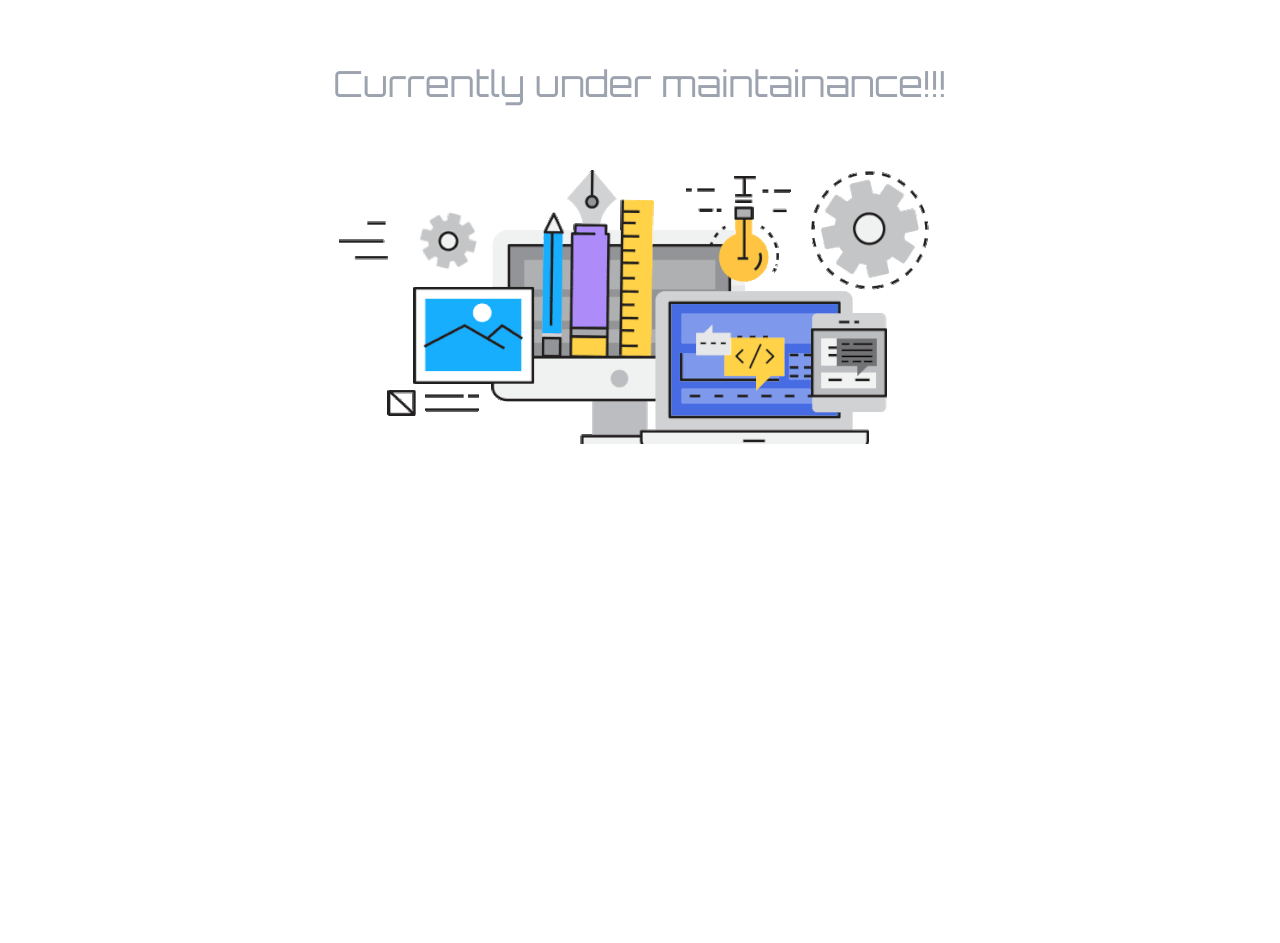
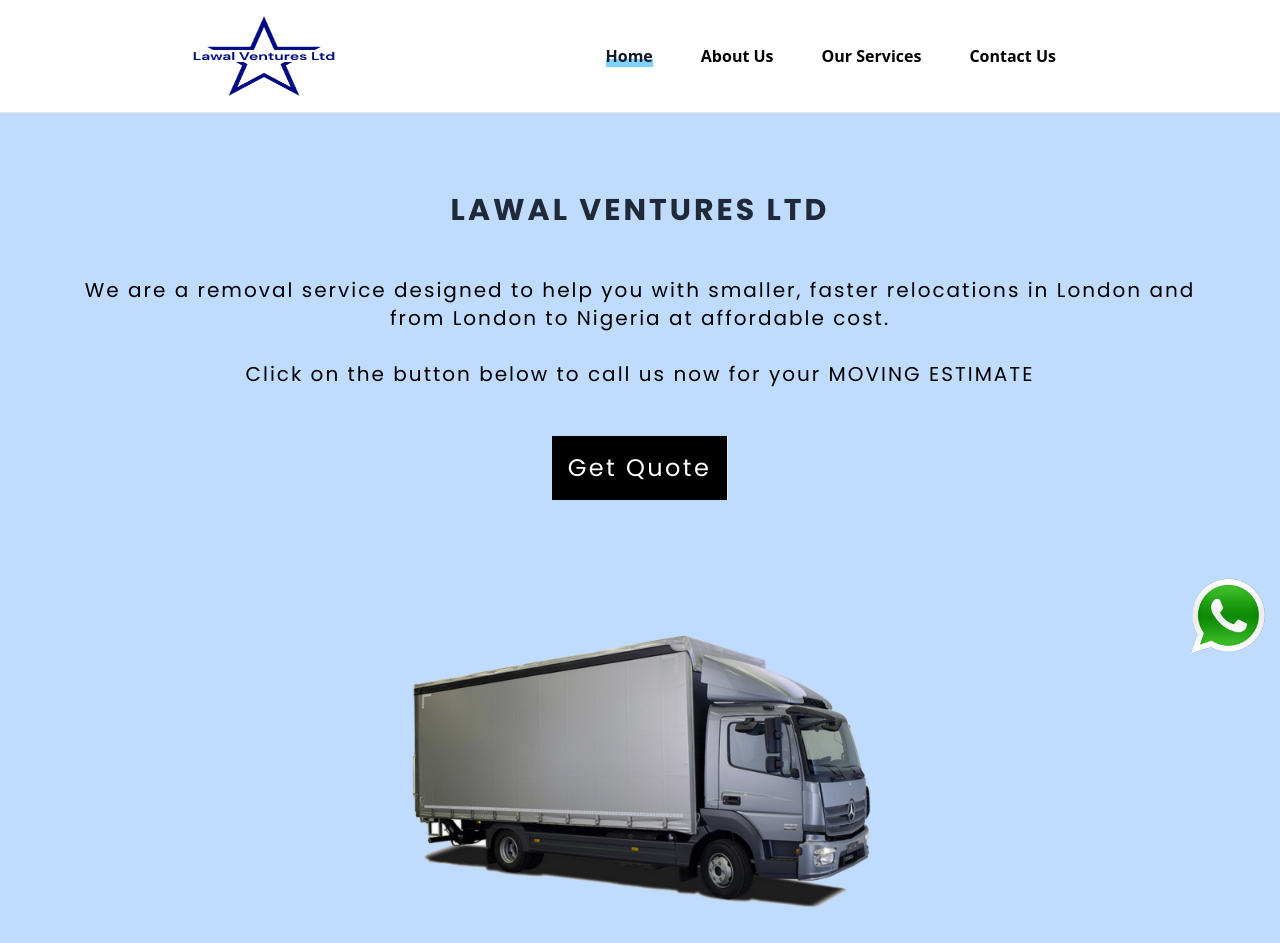
Before and after one commit to Devemmy01/Lawal-ventures, a website: page index.html in a window 1280 px wide. Shown: the top 943 px of the page. Before the commit the page ends 800 px from the top, so only its background shows below. Drawn offline with nearby package versions, Linux system fonts and the light colour scheme.

Commit message:
new commit

```diff
--- a/index.html
+++ b/index.html
@@ -19,14 +19,9 @@
   <link href="https://fonts.googleapis.com/css2?family=Poppins:ital,wght@0,100;0,200;0,300;0,400;0,500;0,600;0,700;0,800;0,900;1,100;1,200;1,300;1,400;1,500;1,600;1,700;1,800;1,900&display=swap" rel="stylesheet">
   <script src="https://cdnjs.cloudflare.com/ajax/libs/jquery/3.6.3/jquery.min.js"></script>
 </head>
-<body class="bg-slate-100"> <!--bg-blue-200-->
+<body class="bg-blue-200"> <!--bg-blue-200-->
 
-  <div class="mx-auto mainta  mt-28">
-    <h1 class="text-center font-display text-4xl mt-16 text-gray-400">Currently under maintainance!!! </h1>
-    <img src="img/maintenance.gif" class="mx-auto" alt="">
-  </div>
-
- <!----<div class="loader-wrapper w-full z-50 bg-white top-0 left-0 absolute flex justify-center items-center ">
+  <div class="loader-wrapper w-full z-50 bg-white top-0 left-0 absolute flex justify-center items-center ">
     <img class="w-30 h-28" src="Img/load.gif" alt="Lawal Ventures Ltd">
   </div>
 
@@ -209,7 +204,7 @@
       <div class="mb-4">
         &#169; dev_nuel All rights reserved
       </div>
-    </footer> -->
+    </footer>
 
   <script src="mixitup.min.js"></script>
   <script src="scrollreveal.min.js"></script>
```
